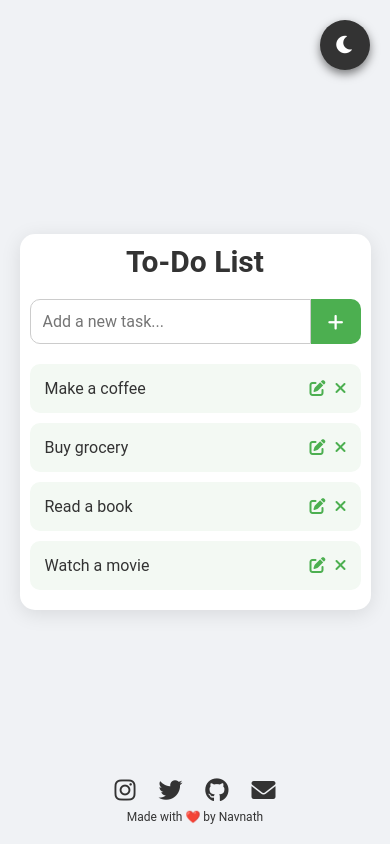
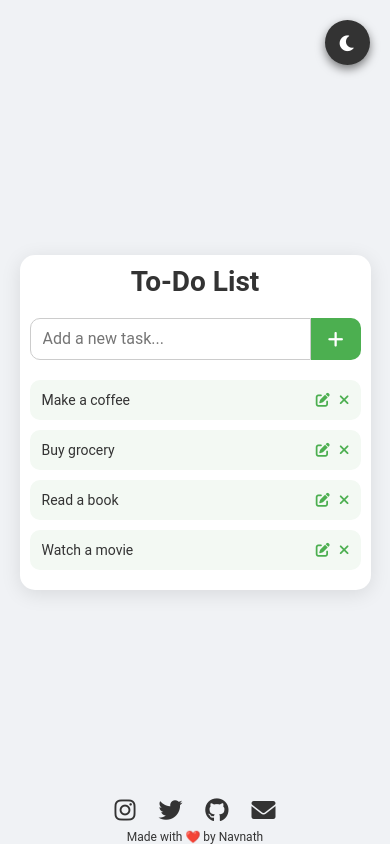
Before and after one commit to NavnathVarade/To-Do-List, a plain HTML site: page index.html in a window 390 px wide. Drawn offline with Linux system fonts and the light colour scheme.

Commit message:
Responsiveness added.

```diff
--- a/style.css
+++ b/style.css
@@ -264,8 +264,7 @@ body.dark-mode .editBtn {
 
 footer {
     text-align: center;
-    padding: 20px 0;
-    background: #f0f2f5;
+    /* padding: 20px 0; */
     color: #333;
     width: 100%;
     position: absolute;
@@ -274,7 +273,7 @@ footer {
 }
 
 body.dark-mode footer {
-    background: #1c1c1e;
+    /* background: #1c1c1e; */
     color: #e5e5e5;
 }
 
@@ -302,12 +301,32 @@ body.dark-mode .social-links a:hover {
     color: #8bc34a;
 }
 
+
 @media (max-width: 600px) {
     .container {
         width: 90%;
         padding: 10px;
     }
 
+    h1 {
+        font-size: 28px;
+    }
+
+    ul li {
+        font-size: 14px;
+        padding: 12px 12px;
+    }
+
+    input, .addBtn, .editBtn {
+        height: 42px;
+    }
+
+    .toggle-dark-mode {
+        width: 45px;
+        height: 45px;
+        font-size: 18px;
+    }
+
     footer {
         font-size: 12px;
     }
```
